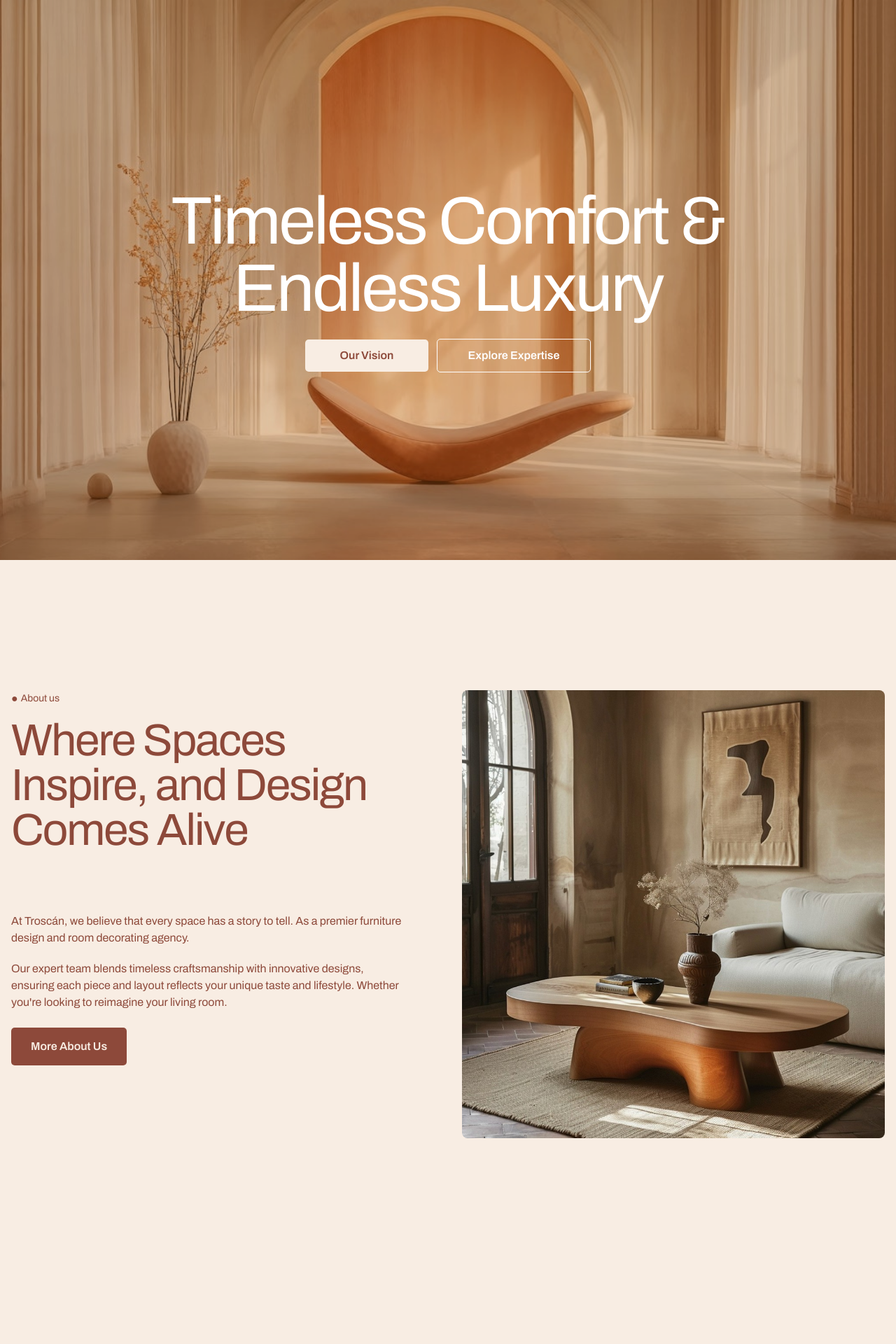
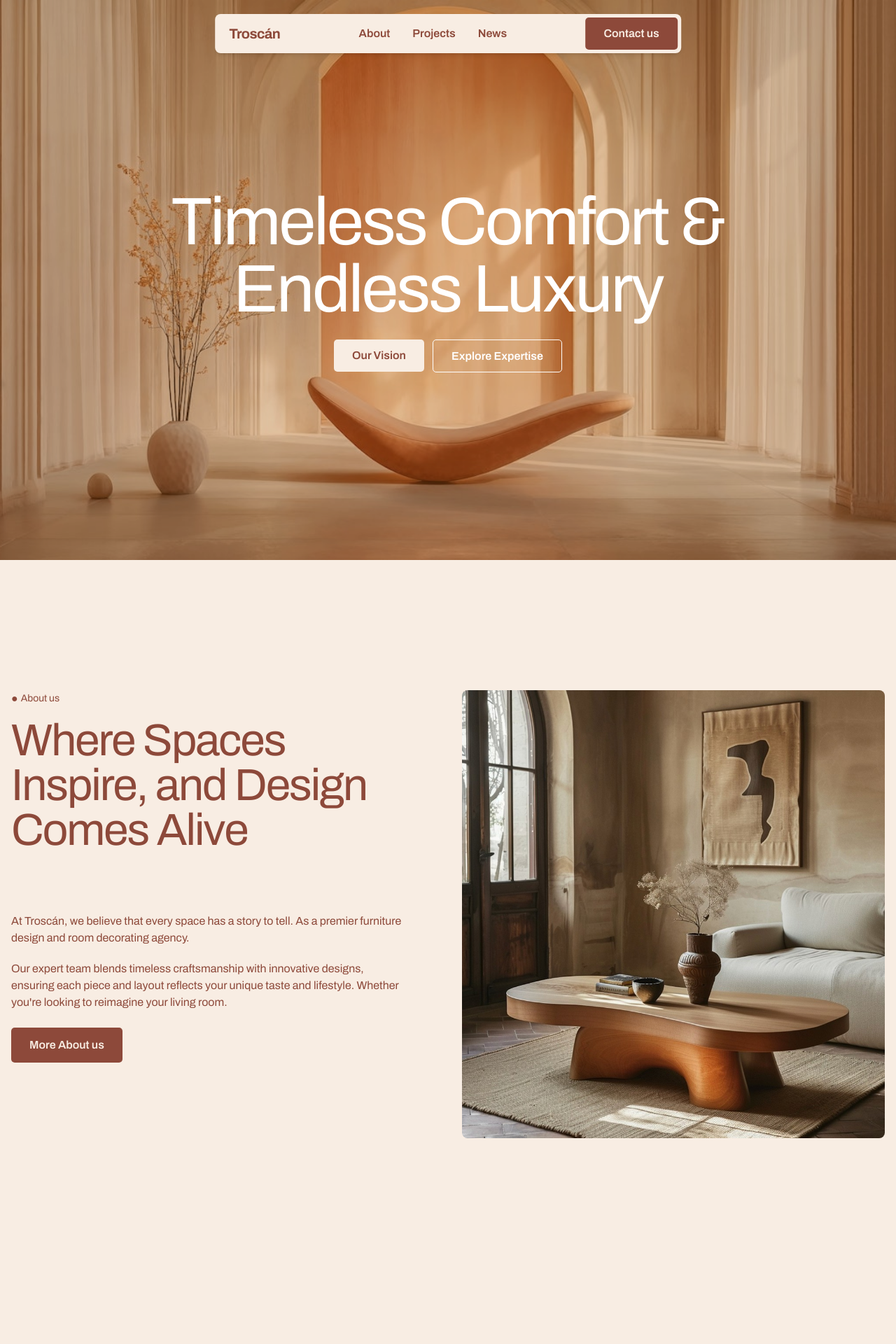
Before and after one commit to RF-Rezon/Troscan-Website, a Next.js app: page / in a window 1280 px wide. Shown: the top 1920 px of the page at 70% size. Built offline with nearby package versions, Linux system fonts and the light colour scheme.

Commit message:
Nav done. Other Components Modified.

```diff
--- a/src/app/globals.css
+++ b/src/app/globals.css
@@ -21,11 +21,14 @@
 .t-6 {
   @apply text-[40px] lg:text-[64px] tracking-[-1.92px] leading-[40px] md:leading-[64px];
 }
-.t-nav {
+.t-header {
   @apply text-[42px] md:text-[64px] lg:text-[96px] md:leading-none tracking-[-2.88px] leading-[45px];
 }
+.t-nav-links {
+  @apply text-[14px] md:text-[16px] font-[600] leading-[16px] cursor-pointer hover:text-[#a15341];
+}
 .t-logo {
-  @apply text-[20px] font-[700] tracking-[-0.6px] leading-[24px];
+  @apply text-[18px] md:text-[20px] font-[700] tracking-[-0.6px] leading-[24px];
 }
 
 /* Colour Settings */
--- a/src/app/layout.tsx
+++ b/src/app/layout.tsx
@@ -1,6 +1,7 @@
 import type { Metadata } from "next";
 import "./globals.css";
 
+import Navbar from "@/common/navbar/navbar";
 import { Archivo } from "next/font/google";
 
 const archivo = Archivo({
@@ -21,6 +22,7 @@ export default function RootLayout({
   return (
     <html lang="en">
       <body className={`${archivo.className} antialiased base-white-bg`}>
+        <Navbar />
         {children}
       </body>
     </html>
--- /dev/null
+++ b/src/common/navbar/navbar.tsx
@@ -0,0 +1,57 @@
+"use client";
+import { useState } from "react";
+
+const Navbar = () => {
+  const [isOpen, setIsOpen] = useState(false);
+
+  return (
+    <nav className="lg:w-[52%] w-[90%] base-white-bg shadow-md fixed top-5 left-1/2 transform -translate-x-1/2 z-50 corner-round">
+      <div className="flex justify-between items-center h-[50px] md:h-[56px] rounded-[5px] lg:pl-5 pl-4 pr-[5px]">
+        <div className="t-logo base-gold-text">Troscán</div>
+        <ul className="hidden lg:flex space-x-8 text-white">
+          <li className="t-nav-links base-gold-text">About</li>
+          <li className="t-nav-links base-gold-text">Projects</li>
+          <li className="t-nav-links base-gold-text">News</li>
+        </ul>
+        <div className="hidden lg:block">
+          <button className="btn t-2 base-gold-bg base-white-text transition-all duration-300">
+            Contact us
+          </button>
+        </div>
+        <button
+          className="lg:hidden flex flex-col justify-center items-center w-10 h-9 relative base-gold-bg rounded-[4px]"
+          onClick={() => setIsOpen(!isOpen)}
+        >
+          <span
+            className={`block w-3 h-[1px] bg-white transition-all duration-300 ${
+              isOpen ? "rotate-45 translate-y-[4px]" : ""
+            }`}
+          ></span>
+          <span
+            className={`block w-3 h-[1px] bg-white mt-1 transition-all duration-300 ${
+              isOpen ? "-rotate-45 -translate-y-[1px]" : ""
+            }`}
+          ></span>
+        </button>
+      </div>
+      <div
+        className={`lg:hidden bg-white shadow-md transition-all duration-300 overflow-hidden ${
+          isOpen ? "max-h-60" : "max-h-0"
+        }`}
+      >
+        <ul className="flex flex-col items-center space-y-4 py-4 base-white-bg">
+          <li className="t-nav-links base-gold-text">About</li>
+          <li className="t-nav-links base-gold-text">Projects</li>
+          <li className="t-nav-links base-gold-text">News</li>
+          <div>
+            <button className="btn t-2 base-gold-bg base-white-text transition-all duration-300">
+              Contact us
+            </button>
+          </div>
+        </ul>
+      </div>
+    </nav>
+  );
+};
+
+export default Navbar;
--- a/src/components/home/aboutus.tsx
+++ b/src/pages/home/aboutus.tsx
@@ -23,8 +23,8 @@ const About = () => {
               and lifestyle. Whether you're looking to reimagine your living
               room.
             </p>
-            <button className="py-[16px] px-[28px] rounded-[5px] t-2 base-gold-bg base-white-text hover:opacity-80">
-              More About Us
+            <button className="py-[14px] px-[26px] rounded-[5px] t-2 base-gold-bg base-white-text hover:opacity-80">
+              More About us
             </button>
           </div>
         </div>
--- a/src/components/home/header.tsx
+++ b/src/pages/home/header.tsx
@@ -7,15 +7,15 @@ const Header = () => {
       >
         <div>
           <div className="md:max-w-4xl max-w-full md:mx-auto text-center pb-6 mx-2">
-            <p className="t-nav text-white">
+            <p className="t-header text-white">
               Timeless Comfort & Endless Luxury
             </p>
           </div>
           <div className="space-x-0 lg:space-x-3 space-y-2 lg:space-y-0 flex flex-col lg:flex-row items-center justify-center mx-2">
-            <button className="btn t-2 base-gold-text base-white-bg hover:opacity-80 w-full lg:w-1/5">
+            <button className="btn t-2 base-gold-text base-white-bg hover:opacity-80 w-full lg:w-[129px]">
               Our Vision
             </button>
-            <button className="btn t-2 bg-transparent text-white hover:bg-white hover:text-[#8D493A] border border-white w-full lg:w-1/4">
+            <button className="btn text-[14px] md:text-[16px] font-[600] leading-[21px] bg-transparent text-white hover:bg-white hover:text-[#8D493A] border border-white w-full lg:w-[185px]">
               Explore Expertise
             </button>
           </div>
```
Also changed, not shown: src/app/page.tsx (+6 -6 lines), src/pages/home/carouselSection.tsx (renamed from src/components/home/carouselSection.tsx), src/pages/home/connectSection.tsx (renamed from src/components/home/connectSection.tsx), src/pages/home/news.tsx (renamed from src/components/home/news.tsx), src/pages/home/thirdsection.tsx (renamed from src/components/home/thirdsection.tsx).
